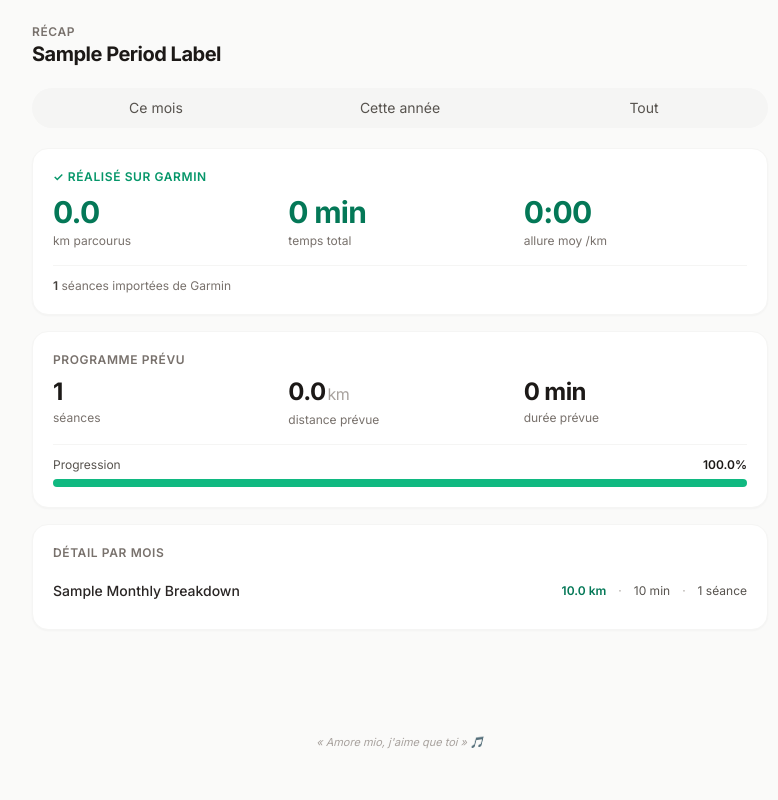
After one commit to loptick-code/mimi-coach, a FastAPI app: template app/templates/stats.html in a window 1280 px wide. The commit adds this page. Shown: the whole page, without its empty margins (240-1018 px from the left). Run offline with FastAPI, Linux system fonts and the light colour scheme; the template is opened without the code that fills it: most values are stand-ins (such as "Sample title", 1, 10 or a date in 2020); some libraries are stand-ins or nearby versions.

Commit message:
Ajoute page Stats : recap mensuel, annuel et global
Nouvelle route /stats avec 3 vues (mois / annee / tout) :
- Realise depuis Garmin (km, temps total, allure moy)
- Programme prevu (compteurs)
- Progression % de seances importees
- Breakdown mensuel pour year/all

Lien Stats ajoute dans la nav.

Co-Authored-By: Claude Opus 4.7 (1M context) <noreply@anthropic.com>

```diff
--- a/app/templates/base.html
+++ b/app/templates/base.html
@@ -139,6 +139,7 @@
         </a>
         <nav class="flex items-center gap-0.5 sm:gap-1">
           <a href="/" class="nav-link px-2 sm:px-3 py-1.5 rounded-full {% if request.url.path in ['/', ''] %}nav-link-active bg-stone-100{% endif %}">Séances</a>
+          <a href="/stats" class="nav-link px-2 sm:px-3 py-1.5 rounded-full {% if request.url.path.startswith('/stats') %}nav-link-active bg-stone-100{% endif %}">Stats</a>
           <a href="/admin" class="nav-link px-2 sm:px-3 py-1.5 rounded-full {% if request.url.path.startswith('/admin') %}nav-link-active bg-stone-100{% endif %}">Coach</a>
           {# Menu Compte (Garmin + Déconnexion) #}
           <div class="relative" data-account-menu>
--- /dev/null
+++ b/app/templates/stats.html
@@ -0,0 +1,129 @@
+{% extends "base.html" %}
+{% block title %}Stats — {{ period_label }}{% endblock %}
+
+{% block content %}
+
+{# Helper: format secondes en h:MM ou X min #}
+{% macro fmt_seconds(secs) %}
+  {%- set total_min = (secs // 60) | int -%}
+  {%- if total_min >= 60 -%}{{ (total_min // 60) }}h{{ '%02d'|format(total_min % 60) }}
+  {%- else -%}{{ total_min }} min
+  {%- endif -%}
+{% endmacro %}
+
+{# Helper: format minutes en h:MM ou X min #}
+{% macro fmt_minutes(mins) %}
+  {%- if mins >= 60 -%}{{ (mins // 60) }}h{{ '%02d'|format(mins % 60) }}
+  {%- else -%}{{ mins | int }} min
+  {%- endif -%}
+{% endmacro %}
+
+<!-- Header -->
+<div class="flex items-center justify-between mb-5 gap-2">
+  <div>
+    <div class="text-xs uppercase tracking-wider text-stone-500 font-semibold">Récap</div>
+    <h2 class="text-xl font-bold tracking-tight capitalize">{{ period_label }}</h2>
+  </div>
+</div>
+
+<!-- Selecteur periode -->
+<div class="flex items-center gap-1 bg-stone-100 rounded-full p-1 mb-5 text-sm">
+  <a href="/stats?period=month"
+     class="flex-1 text-center py-1.5 rounded-full transition {% if period == 'month' %}bg-white shadow-sm font-semibold{% else %}text-stone-600 hover:text-stone-900{% endif %}">Ce mois</a>
+  <a href="/stats?period=year&year={{ today_year }}"
+     class="flex-1 text-center py-1.5 rounded-full transition {% if period == 'year' %}bg-white shadow-sm font-semibold{% else %}text-stone-600 hover:text-stone-900{% endif %}">Cette année</a>
+  <a href="/stats?period=all"
+     class="flex-1 text-center py-1.5 rounded-full transition {% if period == 'all' %}bg-white shadow-sm font-semibold{% else %}text-stone-600 hover:text-stone-900{% endif %}">Tout</a>
+</div>
+
+<!-- Realise (gros chiffres) -->
+<div class="card card-pad mb-4">
+  <div class="text-xs uppercase tracking-wider text-emerald-600 font-semibold mb-3">✓ Réalisé sur Garmin</div>
+  {% if done_count > 0 %}
+    <div class="grid grid-cols-3 gap-3 mb-4">
+      <div>
+        <div class="text-3xl font-bold tracking-tight leading-none text-emerald-700">{{ '%.1f'|format(done_distance_km) }}</div>
+        <div class="text-xs text-stone-500 mt-1.5">km parcourus</div>
+      </div>
+      <div>
+        <div class="text-3xl font-bold tracking-tight leading-none text-emerald-700">{{ fmt_seconds(done_duration_sec) }}</div>
+        <div class="text-xs text-stone-500 mt-1.5">temps total</div>
+      </div>
+      <div>
+        {% set pm = (done_avg_pace_sec_per_km // 60) | int %}
+        {% set ps = (done_avg_pace_sec_per_km % 60) | int %}
+        <div class="text-3xl font-bold tracking-tight leading-none text-emerald-700">{{ pm }}:{{ '%02d'|format(ps) }}</div>
+        <div class="text-xs text-stone-500 mt-1.5">allure moy /km</div>
+      </div>
+    </div>
+    <div class="text-xs text-stone-500 pt-3 border-t border-stone-100">
+      <span class="font-semibold text-stone-700">{{ done_count }}</span> séances importées de Garmin
+      {% if validated_count > done_count %}
+        · <span class="text-amber-700">{{ validated_count - done_count }} validée{% if validated_count - done_count > 1 %}s{% endif %} sans Garmin</span>
+      {% endif %}
+    </div>
+  {% else %}
+    <div class="text-sm text-stone-500 py-4 text-center">
+      Aucune séance importée de Garmin sur cette période.
+      <div class="text-xs mt-1">Valide tes séances après ton run pour qu'elles apparaissent ici.</div>
+    </div>
+  {% endif %}
+</div>
+
+<!-- Programme -->
+<div class="card card-pad mb-4">
+  <div class="text-xs uppercase tracking-wider text-stone-500 font-semibold mb-3">Programme prévu</div>
+  <div class="grid grid-cols-3 gap-3">
+    <div>
+      <div class="text-2xl font-bold tracking-tight leading-none">{{ planned_count }}</div>
+      <div class="text-xs text-stone-500 mt-1.5">séances</div>
+    </div>
+    <div>
+      <div class="text-2xl font-bold tracking-tight leading-none">{{ '%.1f'|format(planned_distance_km) }}<span class="text-base font-normal text-stone-400 ml-0.5">km</span></div>
+      <div class="text-xs text-stone-500 mt-1.5">distance prévue</div>
+    </div>
+    <div>
+      <div class="text-2xl font-bold tracking-tight leading-none">{{ fmt_minutes(planned_duration_min) }}</div>
+      <div class="text-xs text-stone-500 mt-1.5">durée prévue</div>
+    </div>
+  </div>
+  {% if planned_count > 0 and done_count > 0 %}
+    {% set pct = (done_count / planned_count * 100) | round %}
+    <div class="mt-4 pt-3 border-t border-stone-100">
+      <div class="flex items-center justify-between text-xs mb-1.5">
+        <span class="text-stone-600">Progression</span>
+        <span class="font-semibold text-stone-900">{{ pct }}%</span>
+      </div>
+      <div class="h-2 rounded-full bg-stone-100 overflow-hidden">
+        <div class="h-full bg-emerald-500 transition-all" style="width: {{ pct }}%"></div>
+      </div>
+    </div>
+  {% endif %}
+</div>
+
+<!-- Breakdown mensuel -->
+{% if monthly_breakdown %}
+<div class="card card-pad">
+  <div class="text-xs uppercase tracking-wider text-stone-500 font-semibold mb-3">Détail par mois</div>
+  <div class="space-y-2">
+    {% for m in monthly_breakdown %}
+      <div class="flex items-center justify-between py-2 {% if not loop.last %}border-b border-stone-100{% endif %}">
+        <div class="capitalize text-sm font-medium text-stone-800">{{ m.label }}</div>
+        <div class="flex items-center gap-3 text-xs text-stone-600">
+          {% if m.count > 0 %}
+            <span class="font-semibold text-emerald-700">{{ '%.1f'|format(m.distance_km) }} km</span>
+            <span class="text-stone-400">·</span>
+            <span>{{ fmt_seconds(m.duration_min * 60) }}</span>
+            <span class="text-stone-400">·</span>
+            <span>{{ m.count }} séance{% if m.count > 1 %}s{% endif %}</span>
+          {% else %}
+            <span class="text-stone-400 italic">{{ '%.1f'|format(m.planned_km) }} km prévus</span>
+          {% endif %}
+        </div>
+      </div>
+    {% endfor %}
+  </div>
+</div>
+{% endif %}
+
+{% endblock %}
```
Also changed, not shown: app/routes/sessions.py (+108 -0 lines).
